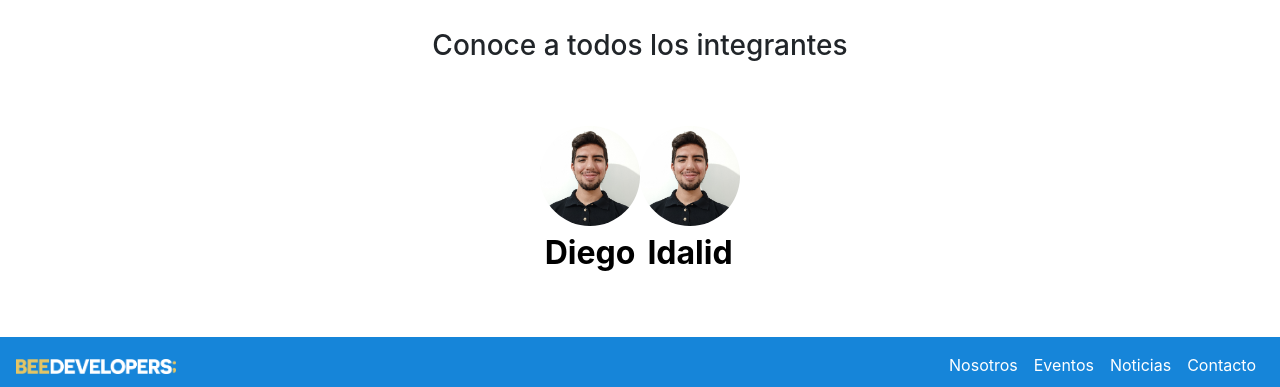
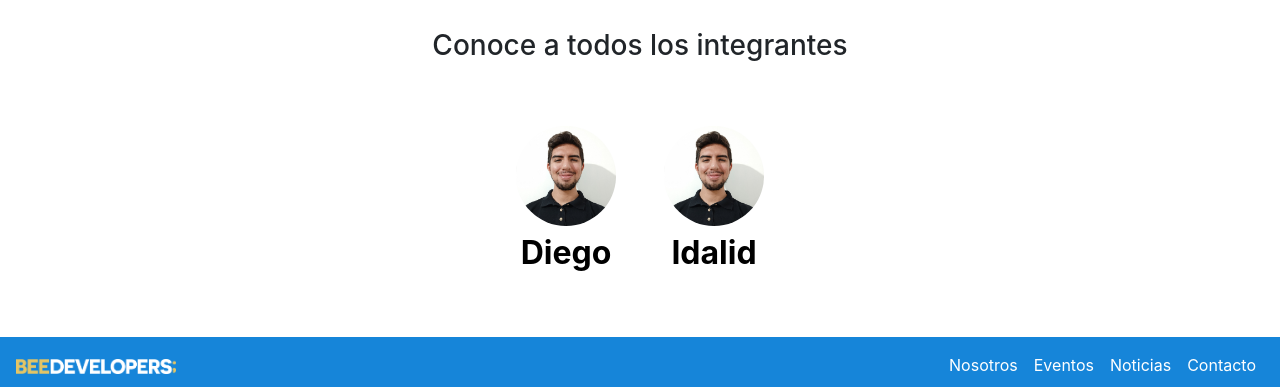
Before and after one commit to BeeDevelopers/WebPage, a React (Create React App) app: page /devteam/alan in a window 1280 px wide. Shown: the part 1347-1734 px from the top of the page. Built offline with nearby package versions, Linux system fonts and the light colour scheme.

Commit message:
se cambiaron los Row por Container por un error en la vista en movil

```diff
--- a/src/components/Integrante.js
+++ b/src/components/Integrante.js
@@ -62,7 +62,7 @@ export default class Devteam extends Component {
         const equipo = []
         for( const value of this.state.equipo){
             if(value.toLowerCase() !== this.state.nombre){
-                equipo.push(<a className="text-decoration-none" style={{color: "black"}} key="0" href={"/devteam/"+value.toLowerCase()}><Persona width="100" nombre={value} img={this.state.integrantes[value.toLowerCase()].imagenRuta}/> </a>)
+                equipo.push(<a className="text-decoration-none px-4" style={{color: "black"}} key="0" href={"/devteam/"+value.toLowerCase()}><Persona width="100" nombre={value} img={this.state.integrantes[value.toLowerCase()].imagenRuta}/> </a>)
             }
         }
 
@@ -78,12 +78,12 @@ export default class Devteam extends Component {
 
                 <Persona width="170" nombre={this.state.integrante.nombre} img="/img/alan.jpg"/>
                     <h3>Web Developer</h3>
-                    <Row className="justify-content-md-center">
+                    <Container className="justify-content-md-center">
                         <a className="px-2"href={this.state.integrante.contacto[0]} rel="noopener noreferrer" style={{fontSize: "2rem"}} target="_blank" title="LinkedIn"><i class="fab fa-linkedin"></i></a>
                         <a className="px-2"href={this.state.integrante.contacto[1]} rel="noopener noreferrer" style={{fontSize: "2rem"}} target="_blank" title="GitHub"><i class="fab fa-github"></i></a>
                         <a className="px-2"href={this.state.integrante.contacto[2]} rel="noopener noreferrer" style={{fontSize: "2rem"}} target="_blank" title="Mail"><i class="fas fa-envelope"></i></a>
                         <a className="px-2"href={this.state.integrante.contacto[3]} rel="noopener noreferrer" style={{fontSize: "2rem"}} target="_blank" title="WhatsApp"><i class="fab fa-whatsapp"></i></a>
-                    </Row>
+                    </Container>
                     <h3 className="pt-5">Skills</h3>
                     <Container className="d-flex justify-content-center pb-5">
                         {skills}
@@ -116,7 +116,7 @@ export default class Devteam extends Component {
                         </CardDeck>
                     </Container>
                     <h3 className="pt-4">Conoce a todos los integrantes</h3>
-                    <Row className="justify-content-md-center py-5">
+                    <Container className="d-flex flex-row justify-content-center py-5">
                         {/* <Persona width="100" nombre="Alan Álvarez" img="/img/alan.jpg"/>
                         <Persona width="100" nombre="Alan Álvarez" img="/img/alan.jpg"/>
                         <Persona width="100" nombre="Alan Álvarez" img="/img/alan.jpg"/>
@@ -124,7 +124,7 @@ export default class Devteam extends Component {
                         <Persona width="100" nombre="Alan Álvarez" img="/img/alan.jpg"/>
                         <Persona width="100" nombre="Alan Álvarez" img="/img/alan.jpg"/> */}
                         {equipo}
-                    </Row>
+                    </Container>
             </Container>
 
             //
```
